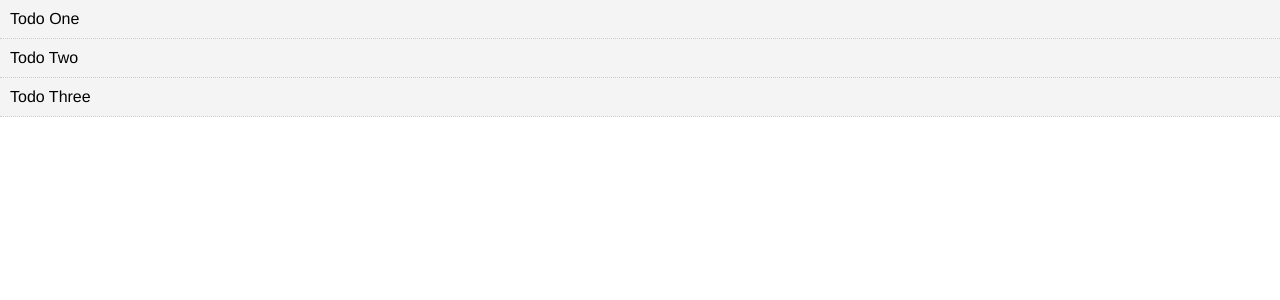
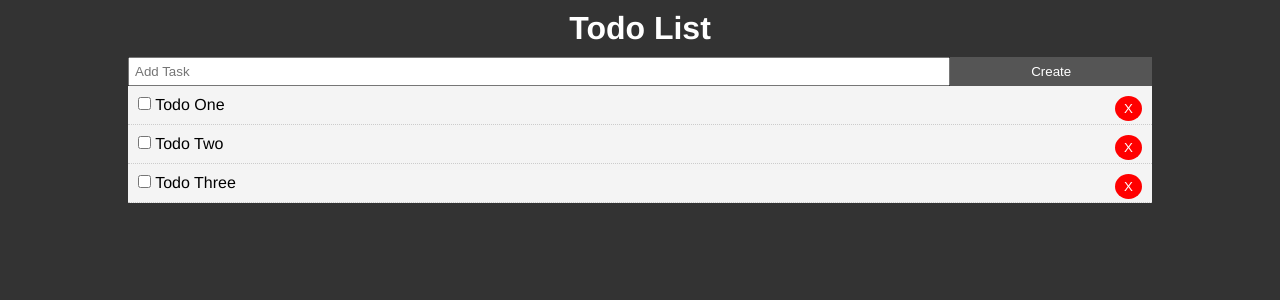
Before and after one commit to SimasDei/vue-two, a Vue app: page / in a window 1280 px wide. Shown: the top 300 px of the page. Built offline with nearby package versions, Linux system fonts and the light colour scheme.

Commit message:
implement add todo funtionality, hoist/emit method to parent APP component

```diff
--- a/package.json
+++ b/package.json
@@ -8,6 +8,7 @@
     "lint": "vue-cli-service lint"
   },
   "dependencies": {
+    "uuid": "^3.3.2",
     "vue": "^2.5.22"
   },
   "devDependencies": {
--- a/src/App.vue
+++ b/src/App.vue
@@ -1,17 +1,25 @@
 <template>
   <div id="app">
-    <Todo v-bind:todos="todos"/>
+    <Header/>
+    <section class="todo__section">
+      <AddTodo v-on:add-todo="addTodo"/>
+      <Todo v-bind:todos="todos" v-on:del-todo="deleteTodo"/>
+    </section>
   </div>
 </template>
 
 <script>
-import HelloWorld from "./components/HelloWorld.vue";
-import Todo from "./components/Todo.vue";
+import HelloWorld from "./components/HelloWorld";
+import Todo from "./components/Todo";
+import AddTodo from "./components/AddTodo";
+import Header from "./components/layout/Header";
 
 export default {
   name: "app",
   components: {
-    Todo
+    Todo,
+    Header,
+    AddTodo
   },
   data() {
     return {
@@ -24,7 +32,7 @@ export default {
         {
           id: 2,
           title: "Todo Two",
-          completed: true
+          completed: false
         },
         {
           id: 3,
@@ -33,11 +41,23 @@ export default {
         }
       ]
     };
+  },
+  methods: {
+    deleteTodo(id) {
+      this.todos = this.todos.filter(todo => todo.id !== id);
+    },
+    addTodo(newTodo) {
+      this.todos = [...this.todos, newTodo];
+    }
   }
 };
 </script>
 
 <style>
+html {
+  background: #333;
+}
+
 * {
   box-sizing: border-box;
   margin: 0;
@@ -48,4 +68,20 @@ export default {
   -webkit-font-smoothing: antialiased;
   -moz-osx-font-smoothing: grayscale;
 }
+.todo__section {
+  max-width: 80%;
+  margin: auto;
+}
+.btn {
+  display: inline-block;
+  border: none;
+  background: #555;
+  color: #fff;
+  padding: 7px 20px;
+  cursor: pointer;
+}
+.btn:hover,
+.btn:active {
+  background: #666;
+}
 </style>
--- /dev/null
+++ b/src/components/AddTodo.vue
@@ -0,0 +1,49 @@
+<template>
+  <div>
+    <form @submit="addTodo">
+      <input type="text" name="title" v-model="title" placeholder="Add Task">
+      <input type="submit" value="Create" class="btn">
+    </form>
+  </div>
+</template>
+
+<script>
+import uuid from "uuid";
+export default {
+  name: "AddTodo",
+  data() {
+    return {
+      title: ""
+    };
+  },
+  methods: {
+    addTodo(e) {
+      e.preventDefault();
+      const newTodo = {
+        id: uuid.v4(),
+        title: this.title,
+        completed: false
+      };
+      // Hoist up to parent
+      this.$emit("add-todo", newTodo);
+      // Clear input
+      this.title = "";
+    }
+  }
+};
+</script>
+
+<style scoped>
+form {
+  display: flex;
+}
+
+input[type="text"] {
+  flex: 10;
+  padding: 5px;
+}
+
+input[type="submit"] {
+  flex: 2;
+}
+</style>
--- a/src/components/Todo.vue
+++ b/src/components/Todo.vue
@@ -1,7 +1,7 @@
 <template>
   <div>
     <div v-bind:key="todo.id" v-for="todo in todos">
-      <TodoItem v-bind:todo="todo"/>
+      <TodoItem v-bind:todo="todo" v-on:del-todo="$emit('del-todo', todo.id)"/>
     </div>
   </div>
 </template>
--- a/src/components/TodoItem.vue
+++ b/src/components/TodoItem.vue
@@ -1,13 +1,22 @@
 <template>
-  <div class="todo-item">
-    <p>{{todo.title}}</p>
+  <div class="todo-item" v-bind:class="{'is-complete':todo.completed}">
+    <p>
+      <input type="checkbox" v-on:change="markComplete">
+      {{todo.title}}
+      <button @click="$emit('del-todo', todo.id)" class="del">X</button>
+    </p>
   </div>
 </template>
 
 <script>
 export default {
   name: "TodoItem",
-  props: ["todo"]
+  props: ["todo"],
+  methods: {
+    markComplete() {
+      this.todo.completed = !this.todo.completed;
+    }
+  }
 };
 </script>
 
--- /dev/null
+++ b/src/components/layout/Header.vue
@@ -0,0 +1,25 @@
+<template>
+  <header class="header">
+    <h1>Todo List</h1>
+  </header>
+</template>
+
+<script>
+export default {
+  name: "Header"
+};
+</script>
+
+<style scoped>
+.header {
+  background: #333;
+  color: #fff;
+  text-align: center;
+  padding: 10px;
+}
+
+.header a {
+  color: #fff;
+  padding-right: 5px;
+}
+</style>
```
Also changed, not shown: 1 other file (tests, documents, lock files or other folders).
